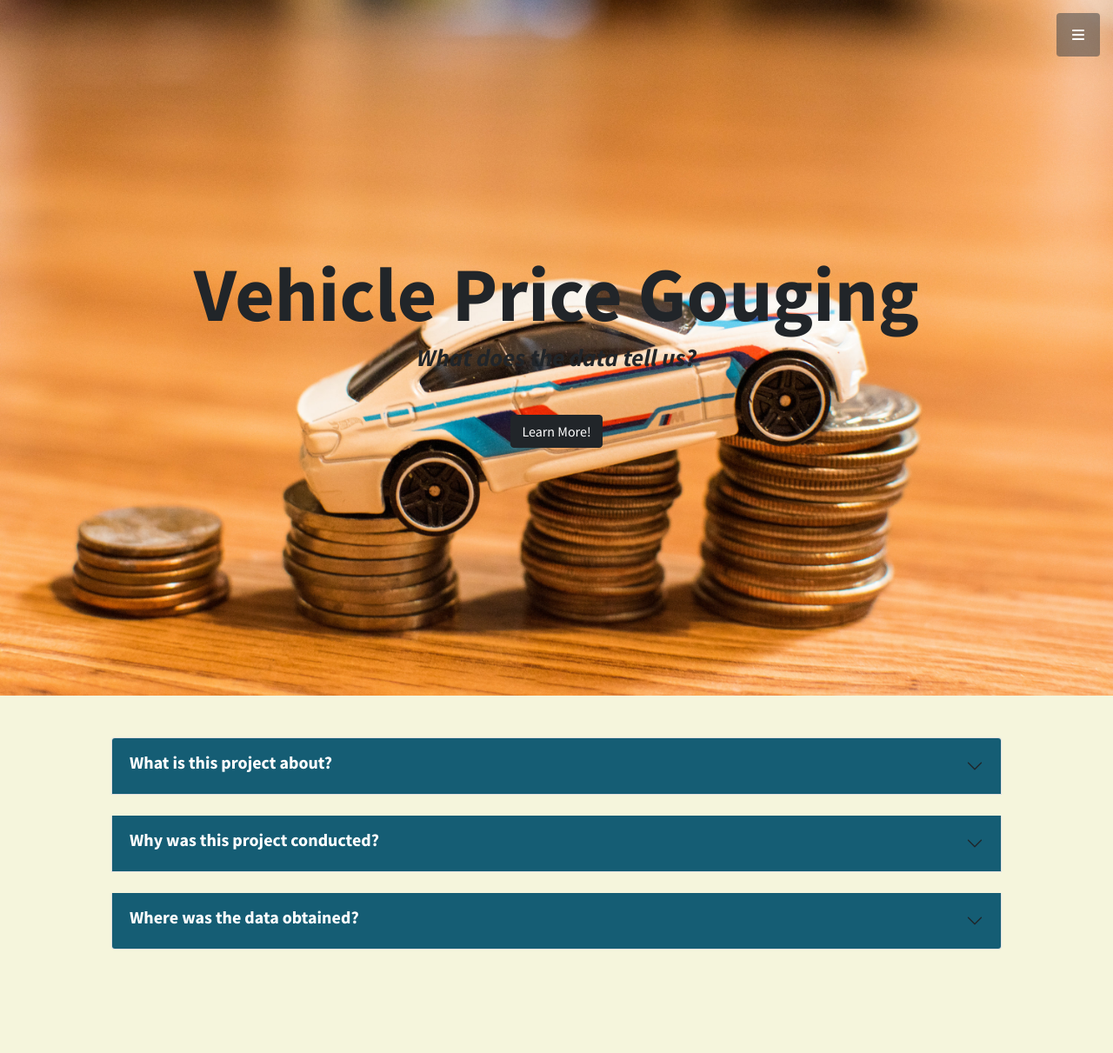
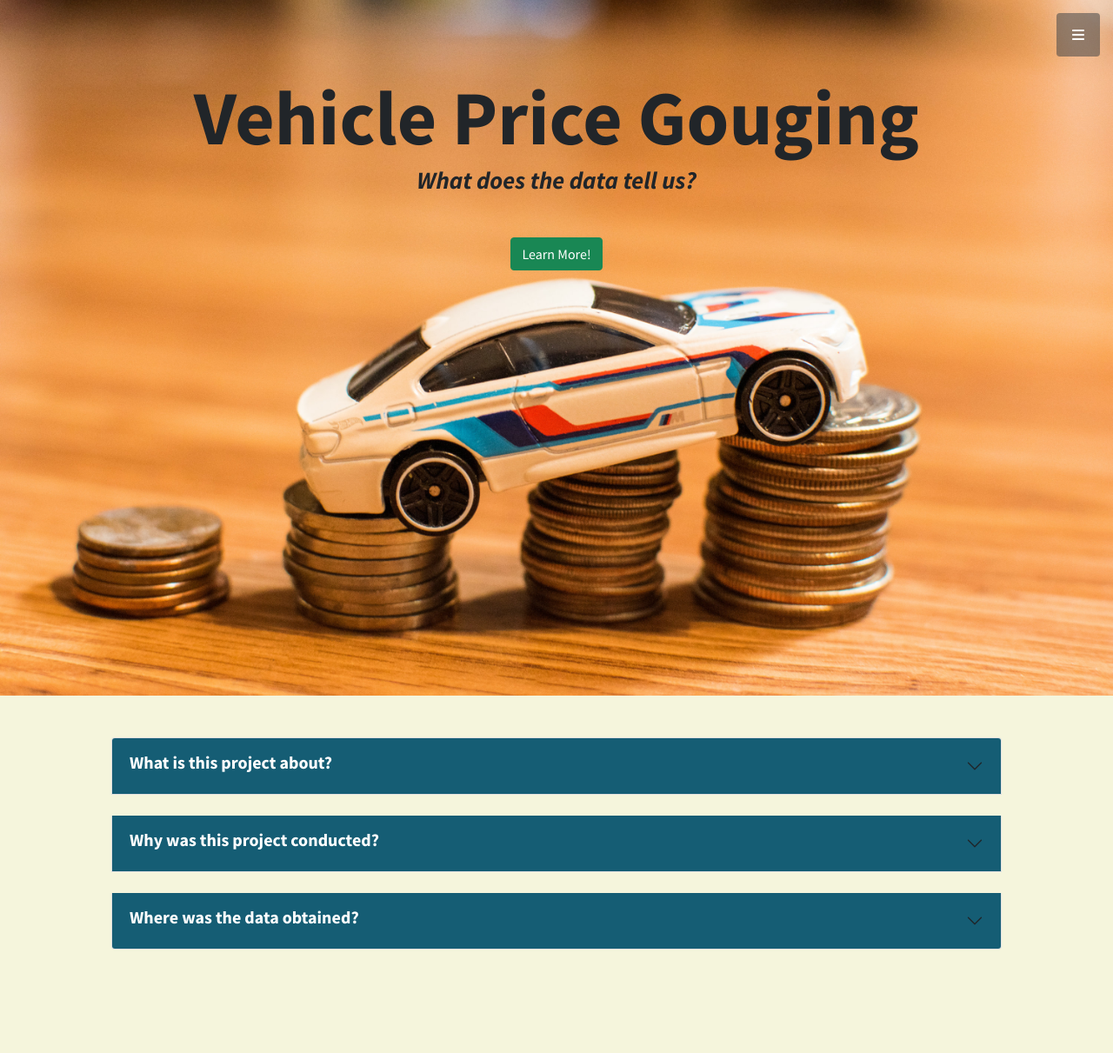
Before and after one commit to RL-Lane/gouge-data, a Flask app: page / in a window 1280 px wide; the page is wider, and only the part inside the window is pictured. Shown: the top 1211 px of that part at 87% size. Run offline with Flask 2, Linux system fonts and the light colour scheme; data comes from the database, SQL or seed files in the repository; some libraries are stand-ins or nearby versions.

Commit message:
index recovery 2

```diff
--- a/templates/index.html
+++ b/templates/index.html
@@ -1,6 +1,3 @@
-<!-- link to background image: https://pictures.dealer.com/l/laneworleanslr/1478/8ad13fe9de0c3fbf43f22d70dc609cb7x.jpg -->
-
-
 <!DOCTYPE html>
 <html lang="en">
     <head>
@@ -78,13 +75,13 @@
 
 
         <!-- Header-->
-        <header class="masthead d-flex align-items-center">
-            <div class="container px-4 px-lg-5 text-center">
-                <h1 class="mb-1">Vehicle Price Gouging</h1>
-                <h3 class="mb-5"><em>What does the data tell us?</em></h3>
-                <a class="btn btn-dark" href="#about">Learn More!</a>
-            </div>
-        </header>
+        <header class="masthead d-flex align-items-center" >
+          <div class="container px-4 px-lg-5 text-center" style="padding-bottom: 9%">
+              <h1 class="mb-1" >Vehicle Price Gouging</h1>
+              <h3 class="mb-5"><em>What does the data tell us?</em></h3>
+              <a class="btn btn-success" href="#about" style="margin-bottom: 28%">Learn More!</a>
+          </div>
+      </header>
 
 
 
```
Also changed, not shown: 1 other file.
